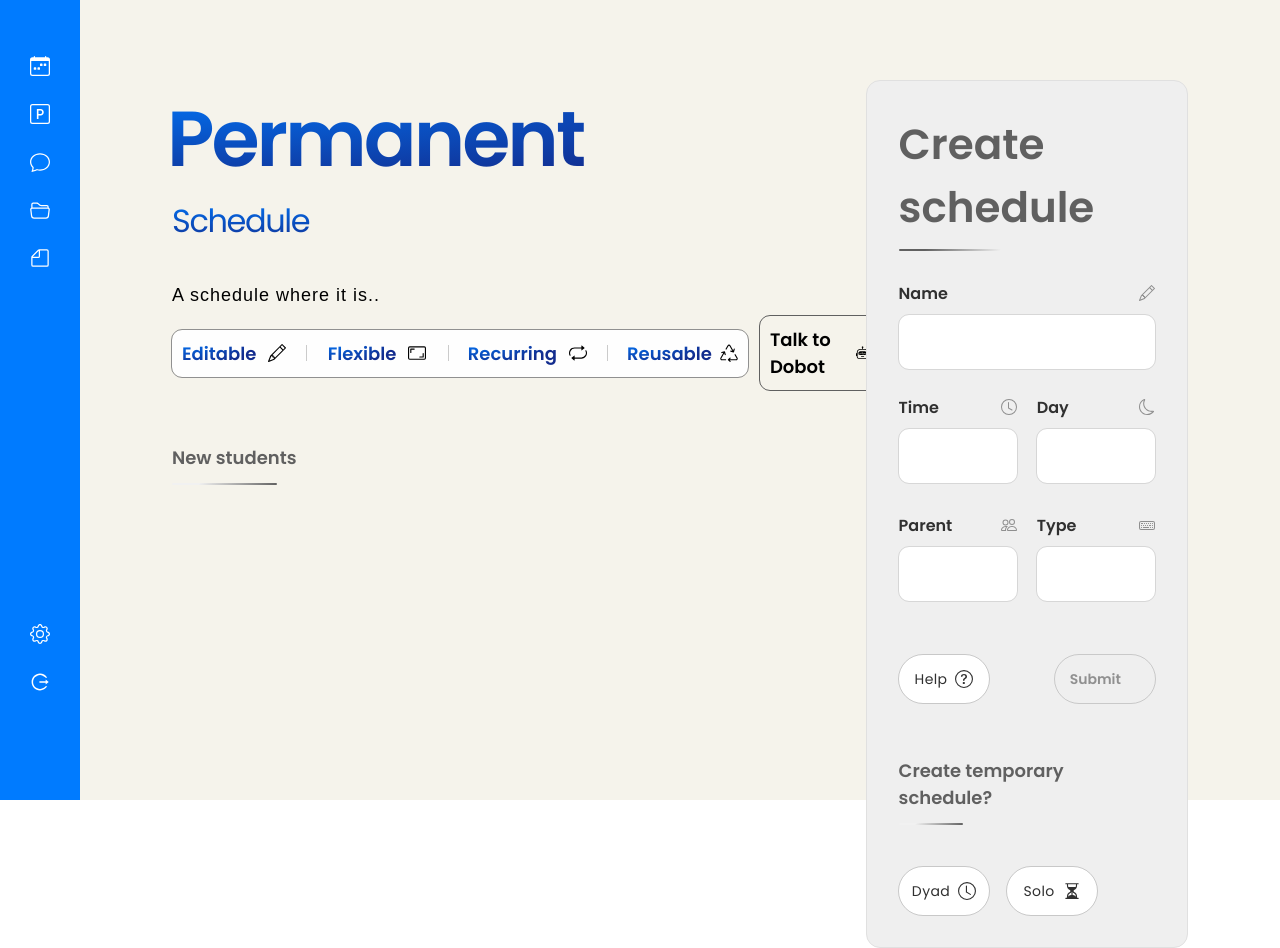
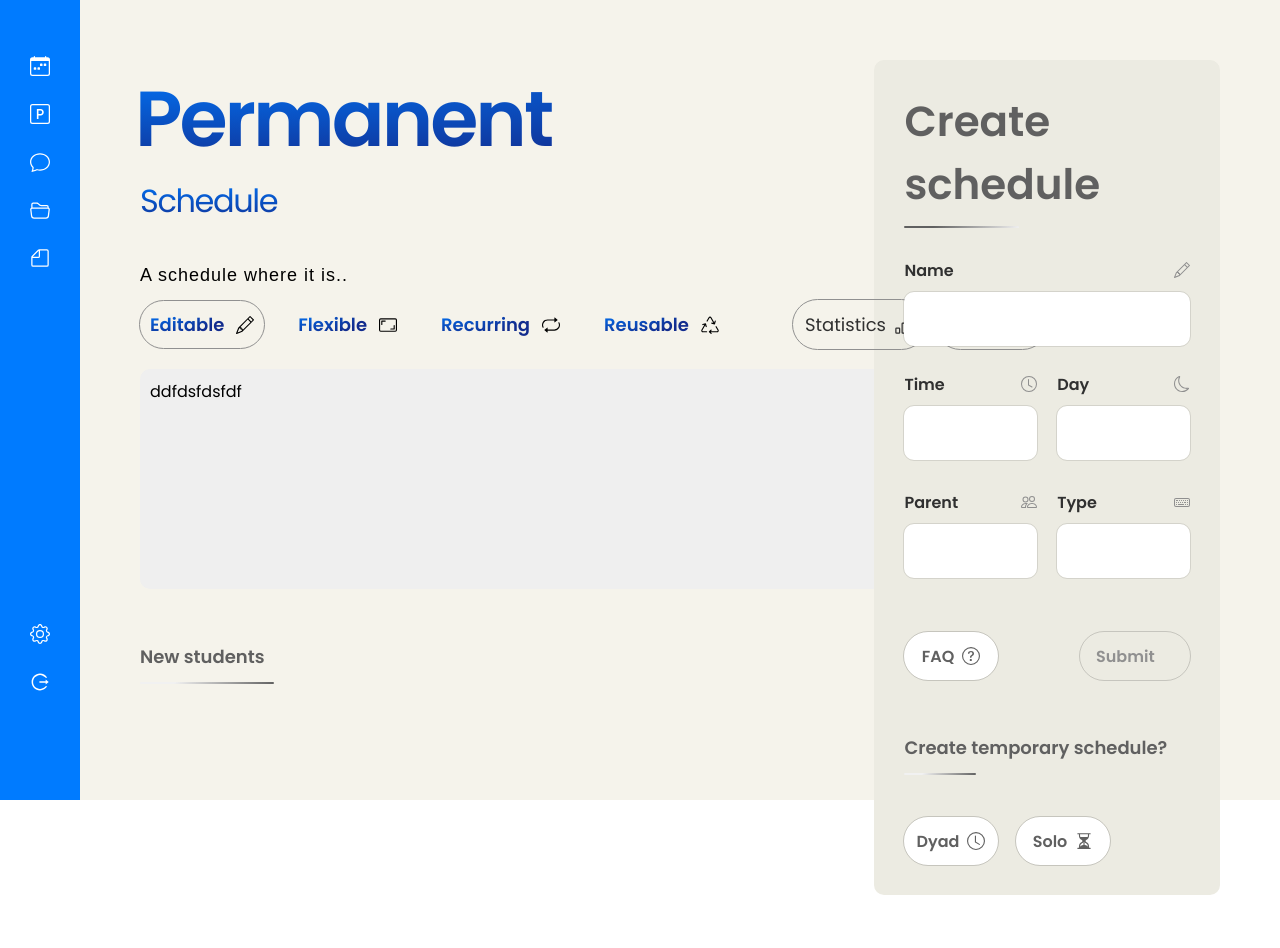
Before and after one commit to KludyRamirez/mlac-homeweb, a React (Create React App) app in the folder client/: page /schedule in a window 1280 px wide. After the commit the page ends 895 px from the top, so only its background shows below. Built offline with nearby package versions, Linux system fonts and the light colour scheme; some icons are missing.

Commit message:
[FIX] Info tab

```diff
--- a/client/src/Admin/AdminDashboard/CreateSchedule/CreateSchedule.js
+++ b/client/src/Admin/AdminDashboard/CreateSchedule/CreateSchedule.js
@@ -7,8 +7,13 @@ import { ResponsiveDrawer } from "../SideBar/SideBar";
 import axios from "axios";
 import CreateScheduleForm from "./CreateScheduleForm";
 import AllSchedule from "../AllSchedule/AllSchedule";
+import { RiChatSmile3Line } from "react-icons/ri";
+import { IoStatsChart } from "react-icons/io5";
 import {
   BsAspectRatio,
+  BsBarChart,
+  BsBarChartFill,
+  BsBarChartLine,
   BsPencil,
   BsRecycle,
   BsRepeat,
@@ -36,12 +41,11 @@ const CreateScheduleContainer = styled("div")({
 
 const Flexer = styled("div")({
   display: "flex",
-  justifyContent: "center",
+  justifyContent: "space-between",
   alignItems: "flex-start",
   width: "100%",
   flexWrap: "wrap",
-  padding: "80px 80px 0px 80px",
-  gap: "80px",
+  padding: "60px 60px 0px 60px",
 
   "@media (max-width: 767px)": {
     padding: "0px 8px 0px 8px",
@@ -49,18 +53,47 @@ const Flexer = styled("div")({
 });
 
 const FormCon1 = styled("div")({
-  width: "31%",
+  width: "32%",
   "@media (max-width: 767px)": {
     width: "100%",
   },
 });
 
 const FormCon2 = styled("div")({
-  width: "59%",
+  width: "58%",
   display: "flex",
   justifyContent: "space-between",
   "@media (max-width: 767px)": {
     width: "100%",
+  },
+});
+
+const DobotCon = styled("div")({
+  fontWeight: "500",
+  display: "flex",
+  padding: "11px 12px",
+  alignItems: "center",
+  gap: "8px",
+  cursor: "pointer",
+  outline: "1px solid #909090",
+  color: "#303030",
+  borderRadius: "30px",
+  userSelect: "none",
+  WebkitUserSelect: "none",
+  touchAction: "manipulation",
+  willChange: "box-shadow, transform",
+  transition:
+    "box-shadow .15s, transform .15s, width 0.2s ease-in, height 0.2s ease-in, color 0.16s ease-in-out",
+  "@media (max-width: 767px)": {},
+  "&:hover": {
+    transform: "translateY(1px)",
+    backgroundImage:
+      "radial-gradient(100% 100% at 0% 0, #07bbff 0, #007bff 100%)",
+    color: "white",
+    outline: "none",
+  },
+  "&:active": {
+    transform: "translateY(3px)",
   },
 });
 
@@ -97,6 +130,11 @@ const authSelector = createSelector([selectAuth], (auth) => auth);
 const CreateSchedule = () => {
   const [values, setValues] = useState(initialState);
   const [inputValue, setInputValue] = useState("");
+  const [activeInfo, setActiveInfo] = useState("Editable");
+
+  const handleInfoChange = (info) => {
+    setActiveInfo(info);
+  };
 
   const auth = useSelector(authSelector);
 
@@ -247,27 +285,21 @@ const CreateSchedule = () => {
                     justifyContent: "flex-start",
                     alignItems: "center",
                     width: "100%",
-
-                    marginTop: "10px",
-                    gap: "12px",
-
+                    marginTop: "14px",
+                    gap: "64px",
                   }}
                 >
                   <div
                     style={{
                       display: "flex",
-                      width: "100%",
-                      height: "100%",
                       alignItems: "center",
-                      gap: "20px",
-                      background: "#fefefe",
+                      gap: "24px",
+                      background: "transparent",
                       borderRadius: "10px",
-                      outline: "1px solid #909090",
-                      padding: "10px"
-
                     }}
                   >
                     <div
+                      onClick={() => handleInfoChange("Editable")}
                       style={{
                         width: "100%",
                         display: "flex",
@@ -276,6 +308,13 @@ const CreateSchedule = () => {
                         gap: "12px",
                         fontSize: "18px",
                         fontWeight: "700",
+                        outline:
+                          activeInfo === "Editable"
+                            ? "1px solid #909090"
+                            : "none",
+                        padding: "10px",
+                        borderRadius: "30px",
+                        cursor: "pointer",
                       }}
                     >
                       <span
@@ -296,13 +335,7 @@ const CreateSchedule = () => {
                       <BsPencil />
                     </div>
                     <div
-                      style={{
-                        width: "1px",
-                        height: "16px",
-                        background: "rgba(0, 0, 0, 0.2)",
-                      }}
-                    ></div>
-                    <div
+                      onClick={() => handleInfoChange("Flexible")}
                       style={{
                         width: "100%",
                         display: "flex",
@@ -311,6 +344,13 @@ const CreateSchedule = () => {
                         gap: "12px",
                         fontSize: "18px",
                         fontWeight: "700",
+                        outline:
+                          activeInfo === "Flexible"
+                            ? "1px solid #909090"
+                            : "none",
+                        padding: "10px",
+                        borderRadius: "30px",
+                        cursor: "pointer",
                       }}
                     >
                       <span
@@ -331,13 +371,7 @@ const CreateSchedule = () => {
                       <BsAspectRatio />
                     </div>
                     <div
-                      style={{
-                        width: "1px",
-                        height: "16px",
-                        background: "rgba(0, 0, 0, 0.2)",
-                      }}
-                    ></div>
-                    <div
+                      onClick={() => handleInfoChange("Recurring")}
                       style={{
                         width: "100%",
                         display: "flex",
@@ -346,6 +380,13 @@ const CreateSchedule = () => {
                         gap: "12px",
                         fontSize: "18px",
                         fontWeight: "700",
+                        outline:
+                          activeInfo === "Recurring"
+                            ? "1px solid #909090"
+                            : "none",
+                        padding: "10px",
+                        borderRadius: "30px",
+                        cursor: "pointer",
                       }}
                     >
                       <span
@@ -366,21 +407,22 @@ const CreateSchedule = () => {
                       <BsRepeat />
                     </div>
                     <div
-                      style={{
-                        width: "1px",
-                        height: "16px",
-                        background: "rgba(0, 0, 0, 0.2)",
-                      }}
-                    ></div>
-                    <div
+                      onClick={() => handleInfoChange("Reusable")}
                       style={{
                         width: "100%",
                         display: "flex",
                         justifyContent: "center",
                         alignItems: "center",
-                        gap: "8px",
+                        gap: "12px",
                         fontSize: "18px",
                         fontWeight: "700",
+                        outline:
+                          activeInfo === "Reusable"
+                            ? "1px solid #909090"
+                            : "none",
+                        padding: "10px",
+                        borderRadius: "30px",
+                        cursor: "pointer",
                       }}
                     >
                       <span
@@ -405,22 +447,41 @@ const CreateSchedule = () => {
                   <div
                     style={{
                       display: "flex",
-                      width: "100%",
-                      padding: "10px",
-                      alignItems: "center",
-                      gap: "20px",
-                      outline: "1px solid #606060",
-                      borderRadius: "10px"
+                      gap: "10px",
                     }}
                   >
-                    <div style={{ fontSize: "18px", fontWeight: "600" }}>
-                      Talk to Dobot
-                    </div>
-
-                      <BsRobot style={{ fontSize: "24px" }} />
-
+                    <DobotCon>
+                      <span style={{ fontSize: "18px" }}>Statistics</span>
+                      <BsBarChart style={{ fontSize: "20px" }} />
+                    </DobotCon>
+                    <DobotCon>
+                      <span style={{ fontSize: "18px" }}>Dobot</span>
+                      <RiChatSmile3Line style={{ fontSize: "24px" }} />
+                    </DobotCon>
                   </div>
                 </div>
+                {activeInfo === "Editable" && (
+                  <div
+                    style={{
+                      display: "flex",
+                      justifyContent: "center",
+                      alignItems: "center",
+                      marginTop: "20px",
+                    }}
+                  >
+                    <div
+                      style={{
+                        width: "100%",
+                        height: "200px",
+                        padding: "10px",
+                        background: "#efefef",
+                        borderRadius: "10px",
+                      }}
+                    >
+                      ddfdsfdsfdf
+                    </div>
+                  </div>
+                )}
                 <div
                   style={{
                     color: "#606060",
--- a/client/src/Admin/AdminDashboard/CreateSchedule/CreateScheduleForm.js
+++ b/client/src/Admin/AdminDashboard/CreateSchedule/CreateScheduleForm.js
@@ -23,10 +23,10 @@ const Flexer = styled("div")({
   display: "flex",
   flexDirection: "column",
   alignItems: "flex-start",
-  borderRadius: "14px",
-  background: "#efefef",
-  border: "1px solid #e0e0e0",
-  padding: "32px",
+  borderRadius: "10px",
+  background: "#ecebe2",
+
+  padding: "30px",
   "@media (max-width: 767px)": {
     padding: "40px 20px",
     borderRadius: "20px",
@@ -51,26 +51,27 @@ const FilterButton = styled("div")({
   justifyContent: "center",
   alignItems: "center",
   gap: "8px",
-  width: "90px",
+  width: "94px",
   height: "48px",
   background: "#fff",
   borderRadius: "46px",
   cursor: "pointer",
-  color: "#303030",
-  fontSize: "14px",
-  fontWeight: "500",
+  color: "#606060",
+  fontSize: "16px",
+  fontWeight: "600",
   userSelect: "none",
   WebkitUserSelect: "none",
   touchAction: "manipulation",
   willChange: "box-shadow, transform",
   outline: "1px solid rgba(0, 0, 0, 0.16)",
-  letterSpacing: "0.4px",
+
   transition:
     "box-shadow .15s, transform .15s, width 0.2s ease-in, height 0.2s ease-in, color 0.16s ease-in-out",
   "&:hover": {
     transform: "translateY(1px)",
-    background: "#efefef",
-    outline: "1px solid #606060",
+    background: "radial-gradient(100% 100% at 0% 0, #07bbff 0, #007bff 100%)",
+    color: "white",
+    outline: "none",
   },
   "&:active": {
     transform: "translateY(3px)",
@@ -82,12 +83,12 @@ const NextRoundButton = styled("button")({
   color: "white",
   padding: "0",
   border: "none",
-  background: "#afafaf",
+  background: "#9f9f9f",
   display: "flex",
   justifyContent: "center",
   alignItems: "center",
   gap: "6px",
-  width: "100px",
+  width: "110px",
   height: "48px",
   borderRadius: "100px",
   cursor: "pointer",
@@ -99,7 +100,7 @@ const NextRoundButton = styled("button")({
     "box-shadow .15s, transform .15s, width 0.2s ease-in, height 0.2s ease-in, color 0.4s ease-in-out",
   "&:hover": {
     transform: "translateY(1px)",
-    background: "#9f9f9f",
+    background: "#8f8f8f",
   },
   "&:active": {
     transform: "translateY(3px)",
@@ -116,7 +117,7 @@ const NextDisabledButton = styled("button")({
   justifyContent: "center",
   alignItems: "center",
   gap: "6px",
-  width: "100px",
+  width: "110px",
   height: "48px",
   borderRadius: "48px",
   cursor: "pointer",
@@ -242,7 +243,6 @@ const CreateScheduleForm = ({
             justifyContent: "flex-start",
             fontSize: "42px",
             fontWeight: "600",
-
           }}
         >
           Create schedule
@@ -489,31 +489,31 @@ const CreateScheduleForm = ({
           }}
         >
           <FilterButton>
-            Help <BsQuestionCircle style={{ fontSize: "18px" }} />
+            FAQ <BsQuestionCircle style={{ fontSize: "18px" }} />
           </FilterButton>
           {!nameOfStudent || !studentType || !schedType || !day ? (
             <NextDisabledButton>
               <span
                 style={{
-                  fontSize: "14px",
-                  fontWeight: "700",
+                  fontSize: "16px",
+                  fontWeight: "600",
                 }}
               >
                 Submit
               </span>
-              <FaPlus style={{ color: "#909090", fontSize: "14px" }} />
+              <FaPlus style={{ color: "#909090", fontSize: "16px" }} />
             </NextDisabledButton>
           ) : (
             <NextRoundButton onClick={handleSubmit}>
               <span
                 style={{
-                  fontSize: "14px",
-                  fontWeight: "700",
+                  fontSize: "16px",
+                  fontWeight: "600",
                 }}
               >
                 Submit
               </span>
-              <FaPlus style={{ color: "white", fontSize: "14px" }} />
+              <FaPlus style={{ fontSize: "16px" }} />
             </NextRoundButton>
           )}
         </div>
--- a/client/src/Admin/AdminDashboard/ProgRequest/CreateProgRequest.js
+++ b/client/src/Admin/AdminDashboard/ProgRequest/CreateProgRequest.js
@@ -172,7 +172,6 @@ const CreateProgRequest = () => {
   const handleDayChange = (newSelectedDate) => {
     const dateObj = new Date(newSelectedDate);
     const dayOfWeek = dateObj.toLocaleDateString("en-US", { weekday: "long" });
-    console.log("-------------------------------------->", dateObj);
     if (dayOfWeek === "Sunday") {
       toast.error("Closed on Sundays");
     } else {
```
Also changed, not shown: client/src/Admin/AdminDashboard/AllSchedule/ProgressReportTable.js (+0 -11 lines), 1 other file (tests, documents, lock files or other folders).
